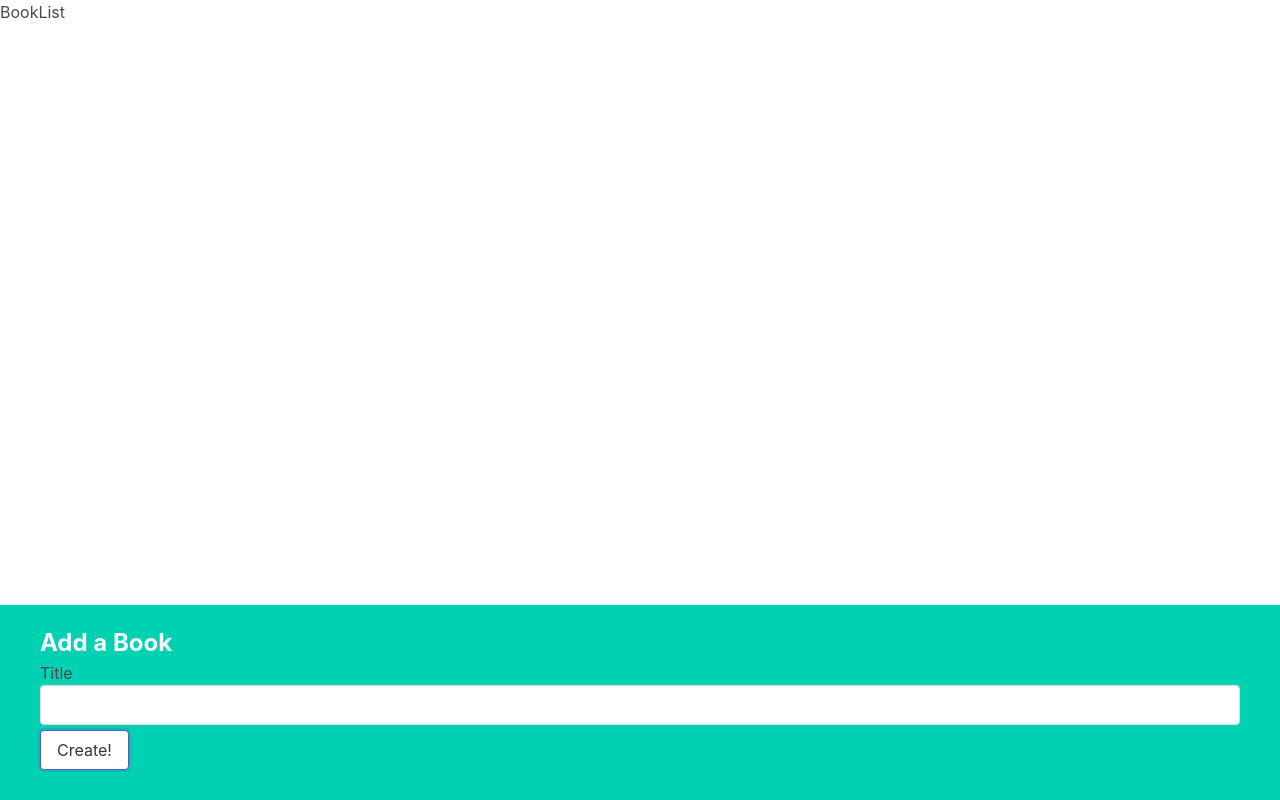
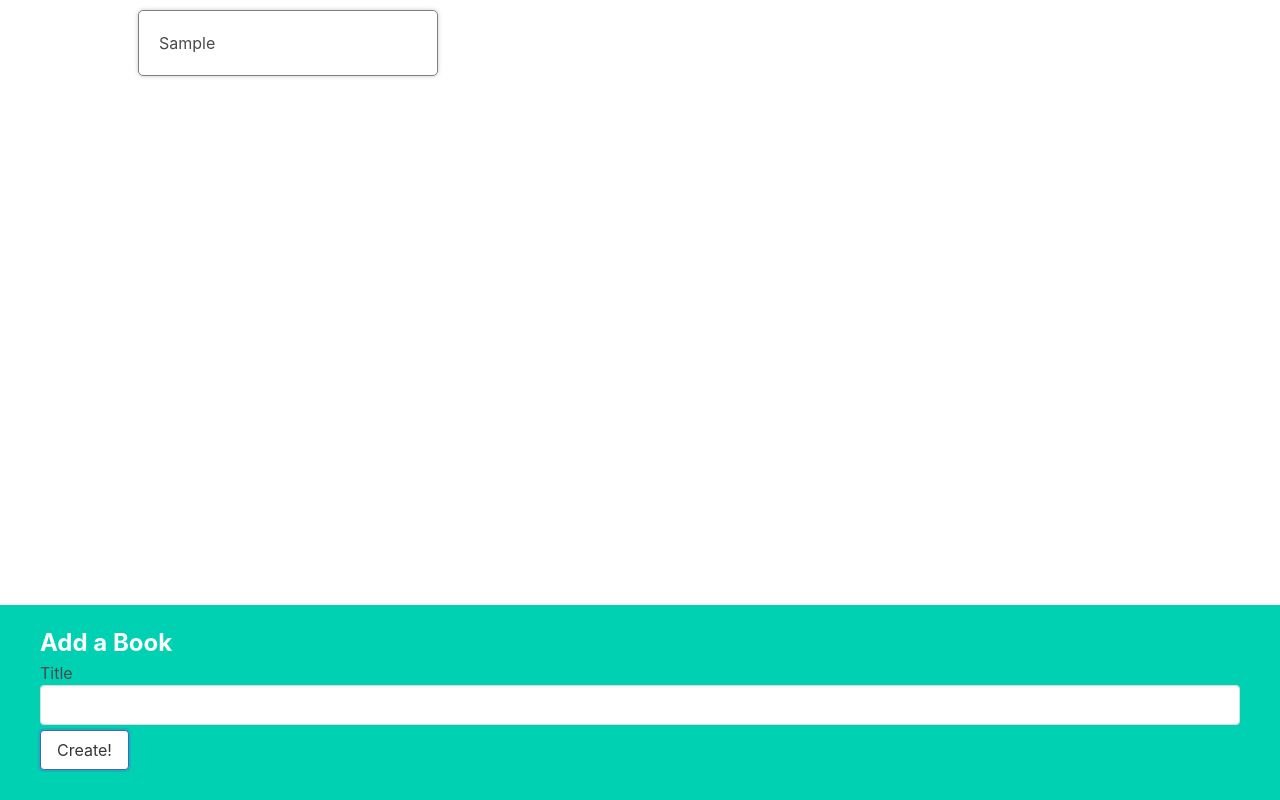
Before and after one commit to lgwakano/SampleReactFormHandling, a React (Create React App) app: page / in a window 1280 px wide. Both pictures are taken after typing "Sample" into the empty fields and a click on the button "Create!". Built offline with nearby package versions, Linux system fonts and the light colour scheme.

Commit message:
added styling and format

```diff
--- a/src/App.js
+++ b/src/App.js
@@ -2,12 +2,15 @@
 import BookList from './components/BookList';
 import BookCreate from './components/BookCreate';
 
-function App(){
+function App() {
     const [books, setBooks] = useState([]);
 
     const createBook = (title) => {
         console.log('create book', title);
-        setBooks([...books,{title: title}]);
+        setBooks([...books, {
+            id: Math.round(Math.random() * 9999),
+            title
+        }]);
     };
 
     const editBook = () => {
@@ -18,9 +21,9 @@
 
     };
 
-    return <div>
-        <BookList/>
-        <BookCreate onCreateBook={createBook}/>
+    return <div className='app'>
+        <BookList books={books} />
+        <BookCreate onCreateBook={createBook} />
     </div>;
 }
 
--- a/src/components/BookList.js
+++ b/src/components/BookList.js
@@ -1,5 +1,14 @@
-function BookList(){
-    return <div>BookList</div>;
+import BookShow from "./BookShow";
+
+function BookList({ books }) {
+    const renderedBooks = books.map((book) => {
+        return (<BookShow key={book.id} book={book} />);
+    });
+
+    return (<div className="book-list">
+        {renderedBooks}
+    </div>);
+
 }
 
 export default BookList;
--- a/src/components/BookShow.js
+++ b/src/components/BookShow.js
@@ -1,5 +1,7 @@
-function BookShow(){
-    return <div>BookShow</div>;
+function BookShow({ book }) {
+    return (<div className="book-show">
+        {book.title}
+    </div>);
 }
 
 export default BookShow;
```
